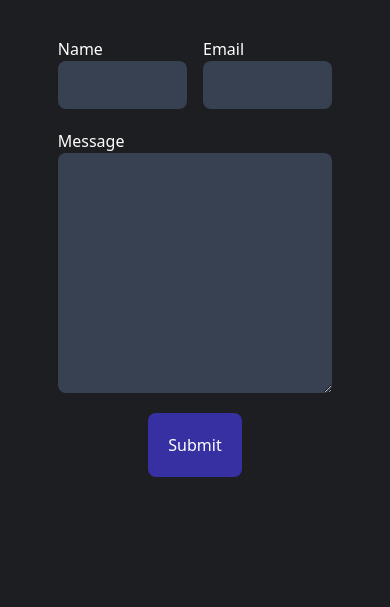
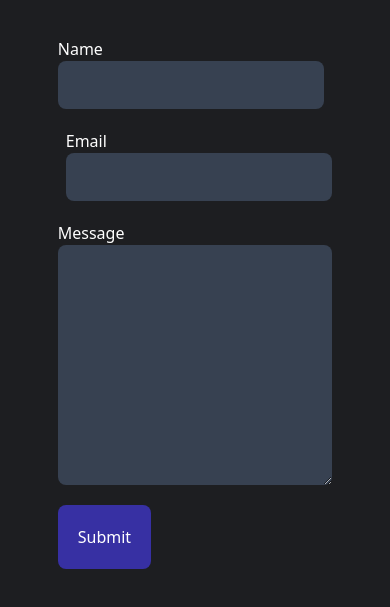
Before and after one commit to HassanSaeed7/port, a website built with Vite: page frontend/index.html in a window 390 px wide. Shown: the part 5048-5655 px from the top of the page. Before the commit the page ends 5617 px from the top, so only its background shows below. Built offline with nearby package versions, Linux system fonts and the light colour scheme; files whose address does not match are found by name.

Commit message:
responsive fix

```diff
--- a/frontend/index.html
+++ b/frontend/index.html
@@ -660,7 +660,7 @@
               <form
                 action="https://formsubmit.co/4ebd58c48837178b4aae2bb81f444ee6"
                 method="POST"
-                class="grid grid-cols-2"
+                class="md:grid md:grid-cols-2"
               >
                 <input
                   type="hidden"
```
Also changed, not shown: frontend/src/output.css.
